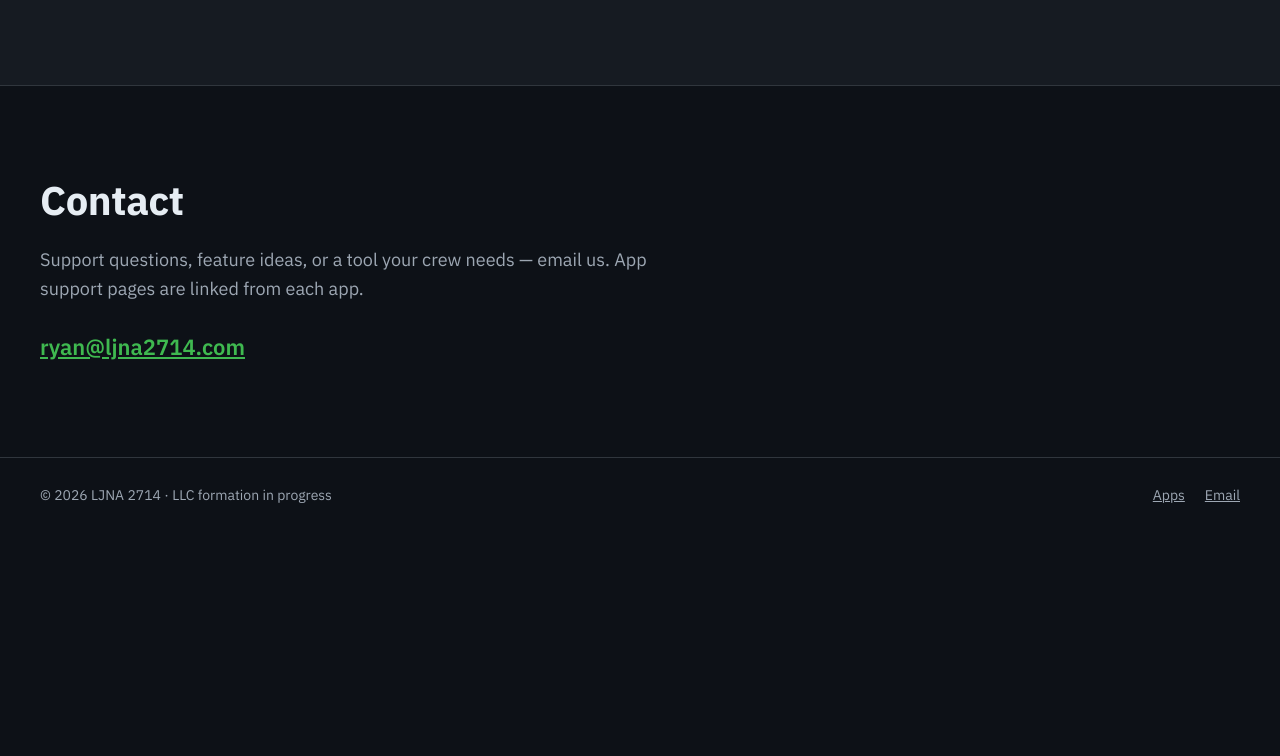
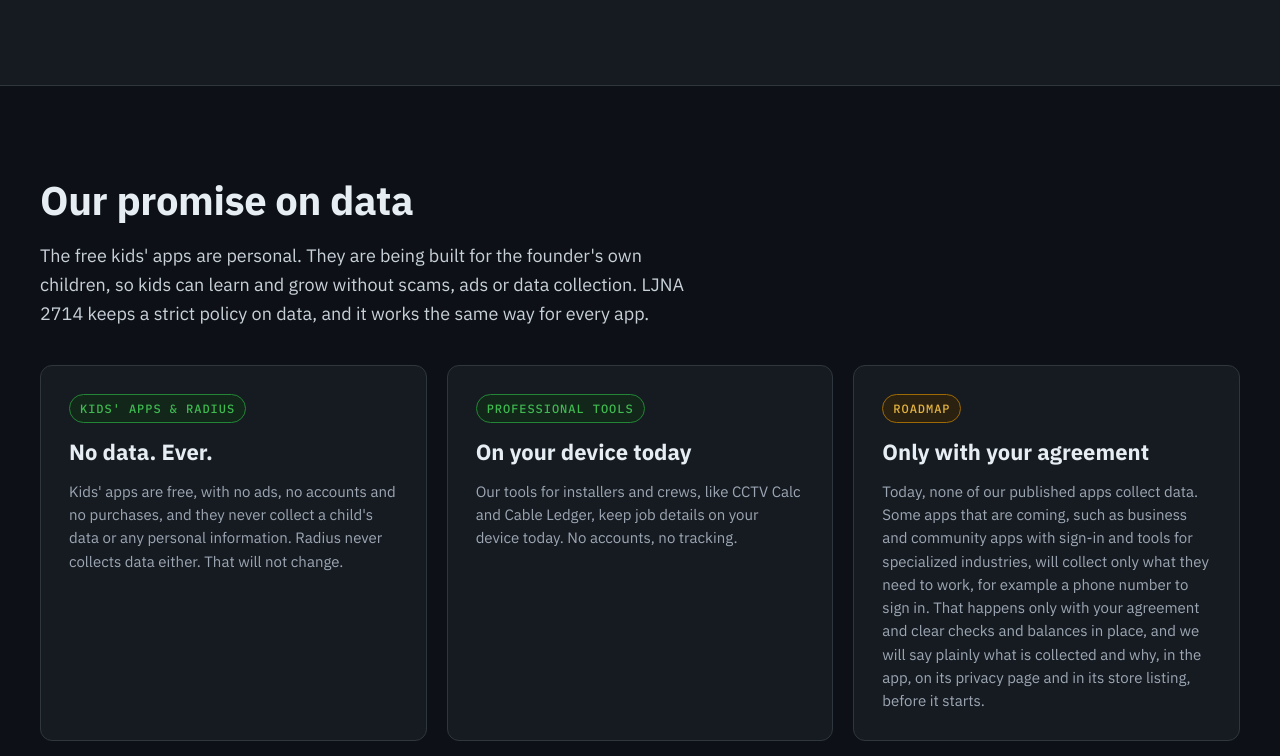
Before and after one commit to ryanhudgeons/ryanhudgeons.github.io, a plain HTML site: page index.html in a window 1280 px wide. Shown: the part 1784-2540 px from the top of the page. Before the commit the page ends 2316 px from the top, so only its background shows below. Drawn offline with Linux system fonts and the light colour scheme.

Commit message:
Add data-promise section, kids' apps note and ryan@ contact address
Co-Authored-By: Claude Sonnet 5.5 <noreply@anthropic.com>
Claude-Session: https://claude.ai/code/session_01ESfSMEdMkD3bu5pFkxfD89

```diff
--- a/index.html
+++ b/index.html
@@ -24,6 +24,7 @@ a{color:#3FB950}a:hover{color:#56D364}
 <div style="display: flex; flex-wrap: wrap; gap: 8px;">
 <a href="#apps" style="color: #E6EDF3; text-decoration: none; font-size: 15px; font-weight: 500; padding: 12px 14px;">Apps</a>
 <a href="#about" style="color: #E6EDF3; text-decoration: none; font-size: 15px; font-weight: 500; padding: 12px 14px;">About</a>
+<a href="#promise" style="color: #E6EDF3; text-decoration: none; font-size: 15px; font-weight: 500; padding: 12px 14px;">Data promise</a>
 <a href="#contact" style="color: #E6EDF3; text-decoration: none; font-size: 15px; font-weight: 500; padding: 12px 14px;">Contact</a>
 </div>
 </nav>
@@ -111,6 +112,30 @@ a{color:#3FB950}a:hover{color:#56D364}
 </div>
 </section>
 
+<section id="promise" style="max-width: 1200px; margin: 0 auto; padding: 88px 24px; display: flex; flex-direction: column; gap: 36px;">
+<div style="display: flex; flex-direction: column; gap: 16px; max-width: 70ch;">
+<h2 style="margin: 0; font-size: 40px; font-weight: 700; letter-spacing: -0.01em;">Our promise on data</h2>
+<p style="margin: 0; font-size: 18px; line-height: 1.6; color: #C9D1D9;">The free kids' apps are personal. They are being built for the founder's own children, so kids can learn and grow without scams, ads or data collection. LJNA 2714 keeps a strict policy on data, and it works the same way for every app.</p>
+</div>
+<div style="display: grid; grid-template-columns: repeat(auto-fit, minmax(260px, 1fr)); gap: 20px;">
+<article style="background: #161B22; border: 1px solid #30363D; border-radius: 12px; padding: 28px; display: flex; flex-direction: column; gap: 14px;">
+<span style="align-self: flex-start; font-family: 'IBM Plex Mono', monospace; font-size: 12px; letter-spacing: 0.08em; text-transform: uppercase; padding: 6px 10px; border-radius: 999px; background: #12261A; color: #3FB950; border: 1px solid #238636;">Kids' apps &amp; Radius</span>
+<h3 style="margin: 0; font-size: 22px; font-weight: 700;">No data. Ever.</h3>
+<p style="margin: 0; font-size: 15px; line-height: 1.55; color: #9DA7B3;">Kids' apps are free, with no ads, no accounts and no purchases, and they never collect a child's data or any personal information. Radius never collects data either. That will not change.</p>
+</article>
+<article style="background: #161B22; border: 1px solid #30363D; border-radius: 12px; padding: 28px; display: flex; flex-direction: column; gap: 14px;">
+<span style="align-self: flex-start; font-family: 'IBM Plex Mono', monospace; font-size: 12px; letter-spacing: 0.08em; text-transform: uppercase; padding: 6px 10px; border-radius: 999px; background: #12261A; color: #3FB950; border: 1px solid #238636;">Professional tools</span>
+<h3 style="margin: 0; font-size: 22px; font-weight: 700;">On your device today</h3>
+<p style="margin: 0; font-size: 15px; line-height: 1.55; color: #9DA7B3;">Our tools for installers and crews, like CCTV Calc and Cable Ledger, keep job details on your device today. No accounts, no tracking.</p>
+</article>
+<article style="background: #161B22; border: 1px solid #30363D; border-radius: 12px; padding: 28px; display: flex; flex-direction: column; gap: 14px;">
+<span style="align-self: flex-start; font-family: 'IBM Plex Mono', monospace; font-size: 12px; letter-spacing: 0.08em; text-transform: uppercase; padding: 6px 10px; border-radius: 999px; background: #2B2111; color: #E3B341; border: 1px solid #9E6A03;">Roadmap</span>
+<h3 style="margin: 0; font-size: 22px; font-weight: 700;">Only with your agreement</h3>
+<p style="margin: 0; font-size: 15px; line-height: 1.55; color: #9DA7B3;">Today, none of our published apps collect data. Some apps that are coming, such as business and community apps with sign-in and tools for specialized industries, will collect only what they need to work, for example a phone number to sign in. That happens only with your agreement and clear checks and balances in place, and we will say plainly what is collected and why, in the app, on its privacy page and in its store listing, before it starts.</p>
+</article>
+</div>
+</section>
+
 <section id="contact" style="max-width: 1200px; margin: 0 auto; padding: 88px 24px; display: flex; flex-direction: column; gap: 20px;">
 <h2 style="margin: 0; font-size: 40px; font-weight: 700; letter-spacing: -0.01em;">Contact</h2>
 <p style="margin: 0; font-size: 18px; line-height: 1.6; color: #9DA7B3; max-width: 60ch;">Support questions, feature ideas, or a tool your crew needs — email us. App support pages are linked from each app.</p>
```
